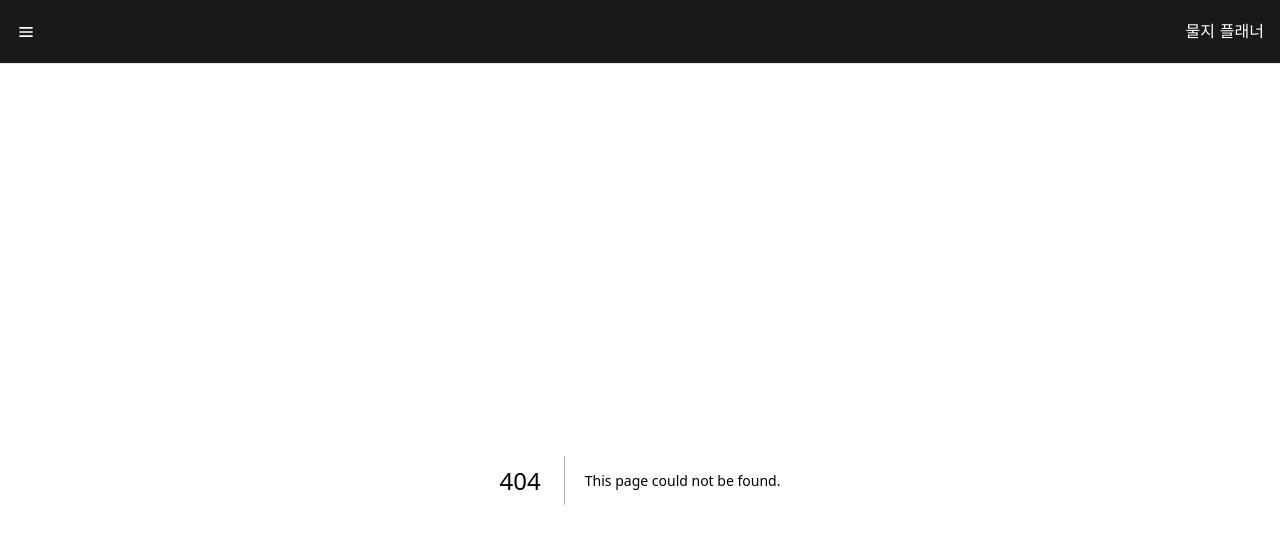
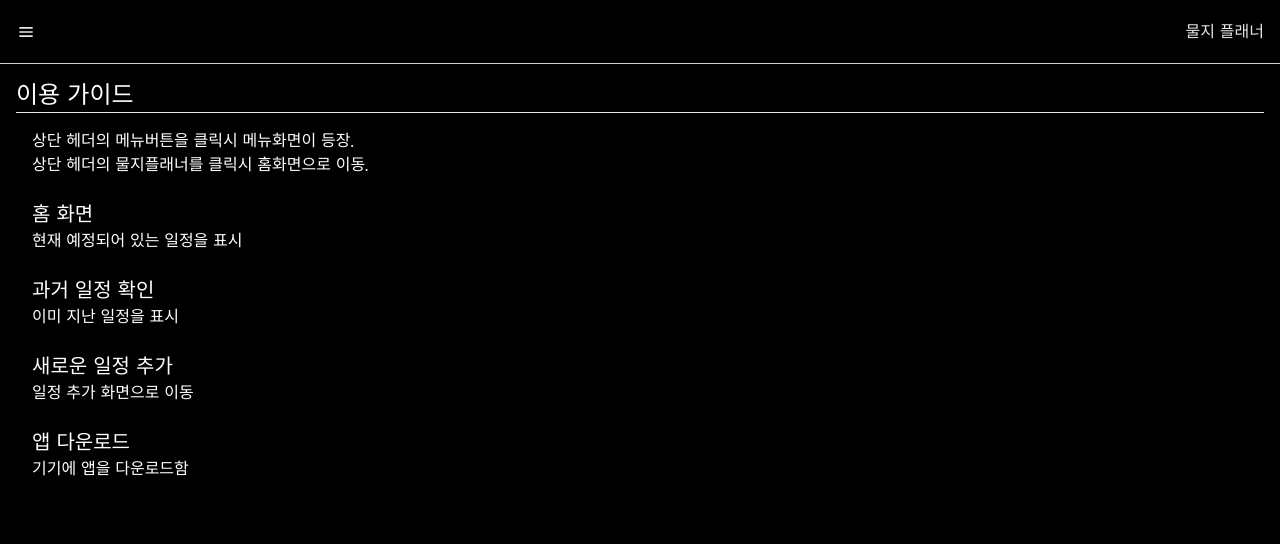
Before and after one commit to jooyeal/mulji-planner, a Next.js app: page /guide in a window 1280 px wide. Before the commit this address had no page. Shown: the top 544 px of the page. Built offline with nearby package versions, Linux system fonts and the light colour scheme.

Commit message:
download app

```diff
--- a/components/Header.tsx
+++ b/components/Header.tsx
@@ -1,15 +1,35 @@
 import Link from "next/link";
 import { useRouter } from "next/router";
-import React, { useEffect, useState } from "react";
+import React, { useEffect, useRef, useState } from "react";
 import { BiMenu } from "react-icons/bi";
 import { IoMdClose } from "react-icons/io";
 
 const Header = () => {
   const router = useRouter();
+  const [supportsPWA, setSupportsPWA] = useState(false);
+  const [promptInstall, setPromptInstall] = useState<any>(null);
   const [open, setOpen] = useState<boolean>(false);
   useEffect(() => {
     setOpen(false);
   }, [router.pathname]);
+
+  useEffect(() => {
+    const handler = (e: Event) => {
+      e.preventDefault();
+      setSupportsPWA(true);
+      setPromptInstall(e);
+    };
+    window.addEventListener("beforeinstallprompt", handler);
+    return () => window.removeEventListener("transitionend", handler);
+  }, []);
+
+  const onClick = (e: any) => {
+    e.preventDefault();
+    if (!promptInstall) {
+      return;
+    }
+    promptInstall.prompt();
+  };
 
   return (
     <>
@@ -49,6 +69,10 @@ const Header = () => {
           <Link href="/regist">
             <p>새로운 일정 추가</p>
           </Link>
+          <Link href="/guide">
+            <p>이용 가이드</p>
+          </Link>
+          {supportsPWA && <p onClick={onClick}>앱 다운로드</p>}
         </div>
       </div>
     </>
--- /dev/null
+++ b/pages/guide.tsx
@@ -0,0 +1,31 @@
+import React from "react";
+
+type Props = {};
+
+const Guide = (props: Props) => {
+  return (
+    <div>
+      <p className="text-2xl">이용 가이드</p>
+      <hr />
+      <div className="p-4">
+        <p>상단 헤더의 메뉴버튼을 클릭시 메뉴화면이 등장.</p>
+        <p>상단 헤더의 물지플래너를 클릭시 홈화면으로 이동.</p>
+        <br />
+        <p className="text-xl">홈 화면</p>
+        <p>현재 예정되어 있는 일정을 표시</p>
+        <br />
+        <p className="text-xl">과거 일정 확인</p>
+        <p>이미 지난 일정을 표시</p>
+        <br />
+        <p className="text-xl">새로운 일정 추가</p>
+        <p>일정 추가 화면으로 이동</p>
+        <br />
+        <p className="text-xl">앱 다운로드</p>
+        <p>기기에 앱을 다운로드함</p>
+        <br />
+      </div>
+    </div>
+  );
+};
+
+export default Guide;
```
Also changed, not shown: 1 other file (tests, documents, lock files or other folders).
